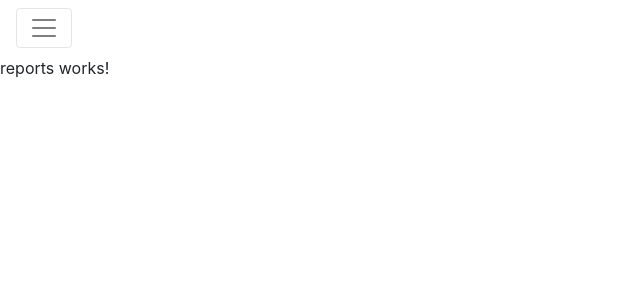
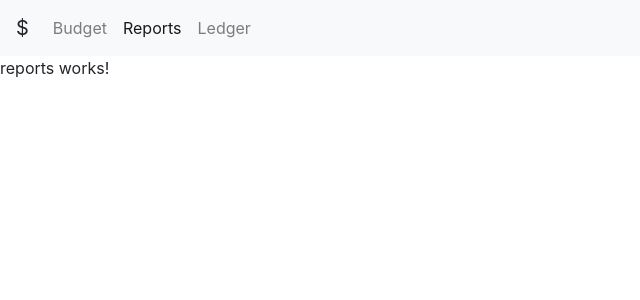
Before and after one commit to danielcovill/budget-app, an Angular app: page /reports in a window 1280 px wide. Shown: the top 300 px of the page, without its empty margins (0-640 px from the left). Built offline with nearby package versions, Linux system fonts and the light colour scheme.

Commit message:
Fix for bootstrap updates

```diff
--- a/src/app/navigation/navigation.component.html
+++ b/src/app/navigation/navigation.component.html
@@ -1,4 +1,6 @@
-<nav class="navbar navbar-toggleable-md navbar-light bg-faded">
+<nav class="navbar navbar-expand-sm navbar-light bg-light">
+    <a class="navbar-brand">$</a>
+
     <button class="navbar-toggler" type="button"
         (click)="navbarCollapsed = !navbarCollapsed"
         data-toggle="collapse"
@@ -6,8 +8,9 @@
         [attr.aria-expanded]="!navbarCollapsed"
         aria-expanded="false"
         aria-label="Toggle navigation">
-    <span class="navbar-toggler-icon"></span>
-  </button>
+        <span class="navbar-toggler-icon"></span>
+    </button>
+
     <div class="collapse navbar-collapse" [ngbCollapse]="navbarCollapsed" id="primary-navigation">
         <ul class="navbar-nav mr-auto mt-2 mt-lg-0">
             <li class="nav-item">
--- a/src/scss/global.scss
+++ b/src/scss/global.scss
@@ -1,4 +1,3 @@
-@import 'reset';
 @import 'variables';
 
 body {
--- a/src/scss/reset.scss
+++ /dev/null
@@ -1,35 +0,0 @@
-/* http://meyerweb.com/eric/tools/css/reset/
-   v2.0 | 20110126
-   License: none (public domain)
-*/
-
-html, body, div, span, applet, object, iframe, h1, h2, h3, h4, h5, h6, p, blockquote, pre, a, abbr, acronym, address, big, cite, code, del, dfn, em, img, ins, kbd, q, s, samp, small, strike, strong, sub, sup, tt, var, b, u, i, center, dl, dt, dd, ol, ul, li, fieldset, form, label, legend, table, caption, tbody, tfoot, thead, tr, th, td, article, aside, canvas, details, embed, figure, figcaption, footer, header, menu, nav, output, ruby, section, summary, time, mark, audio, video {
-  margin: 0;
-  padding: 0;
-  border: 0;
-  font-size: 100%;
-  font: inherit;
-  vertical-align: baseline; }
-
-/* HTML5 display-role reset for older browsers */
-
-article, aside, details, figcaption, figure, footer, header, hgroup, menu, nav, section {
-  display: block; }
-
-body {
-  line-height: 1; }
-
-ol, ul {
-  list-style: none; }
-
-blockquote, q {
-  quotes: none; }
-
-blockquote, q {
-  &:before, &:after {
-    content: '';
-    content: none; } }
-
-table {
-  border-collapse: collapse;
-  border-spacing: 0; }
```
